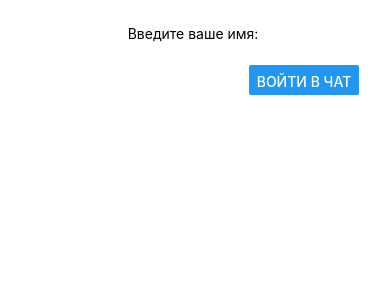
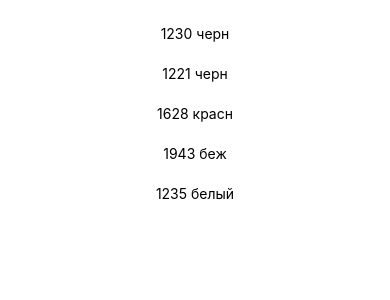
Before and after one commit to botwy/chat-erp-mobile, a React Native app: screen / in a window 390 px wide. Shown: the top 300 px of the page. Built offline with nearby package versions, Linux system fonts and the light colour scheme.

Commit message:
ProductsListActivity

```diff
--- a/App.js
+++ b/App.js
@@ -1,26 +1,22 @@
 import React, {Component} from 'react';
 import { StyleSheet, Text, View } from 'react-native';
-import NativeExample from './mobile_components/chat-module/App';
+import ErpApp from './mobile_components/erp-module/App';
 
 import { createStore, compose, applyMiddleware } from 'redux';
 import { Provider } from 'react-redux';
-import EventSystem from "./mobile_components/chat-module/EventSystem";
-import reducer from "./mobile_components/chat-module/reducer";
+import {initialStore} from "./mobile_components/erp-module/StoreTree";
 
-
+const reducer =(state)=>(state);
 
 const store = createStore(reducer
-    , {login:false, loginName: '', senderName: '', msgForSend:'', messages: null, exitFromChat: false}
+    , initialStore
 );
-
-//const store = createStore(reducer, {login:false, loginName: '', senderName: '', msgForSend:'', messages: null, exitFromChat: false});
-EventSystem.store = store;
 
 export default class App extends Component {
     render() {
         return (
             <Provider store={store}>
-            <NativeExample />
+            <ErpApp />
             </Provider>
         );
     }
--- a/mobile_components/erp-module/App.js
+++ b/mobile_components/erp-module/App.js
@@ -0,0 +1,23 @@
+/**
+ * Created by botwy 09.03.18
+ */
+import React, {Component} from 'react';
+import {View, Text, ScrollView} from 'react-native';
+import PropTypes from 'prop-types';
+import {connect} from "react-redux";
+import {activityList} from "./activity/activityList";
+
+class ErpApp extends Component {
+
+    render() {
+        console.log(this.props.activity);
+        const Activity =  activityList[this.props.activity];
+        return (
+           <Activity/>
+        );
+    }
+}
+
+export default connect(
+    store=>({activity:store.ui.activity||"default"})
+)(ErpApp);
--- a/mobile_components/erp-module/StoreTree.js
+++ b/mobile_components/erp-module/StoreTree.js
@@ -1,6 +1,44 @@
-export default initStore ={
-    entities: {},
+export const initialStore = {
+    entities: {
+        products: {
+            byId: {
+                1:{
+                    title: "1230 черн",
+                    buyPrice: 700,
+                    quantity: 3,
+                },
+                2:{
+                    title: "1221 черн",
+                    buyPrice: 300,
+                    quantity: 2,
+                },
+                3:{
+                    title: "1628 красн",
+                    buyPrice: 350,
+                    quantity: 5,
+                },
+                4:{
+                    title: "1943 беж",
+                    buyPrice: 650,
+                    quantity: 3,
+                },
+                5:{
+                    title: "1235 белый",
+                    buyPrice: 450,
+                    quantity: 1,
+                }
+            },
+            allIds:[1,2,3,4,5]
+        }
+    },
     ui: {
-
+        activity: "productsList",
+        elemOptions:{
+            byId:{
+               elemList:{
+                   link: true,
+               }
+            }
+        }
     }
-}
+};
--- /dev/null
+++ b/mobile_components/erp-module/StyleMobile.js
@@ -0,0 +1,20 @@
+import React from 'react';
+import {StyleSheet} from 'react-native';
+
+const style = StyleSheet.create({
+    column: {
+        display: 'flex',
+        flexDirection: 'column',
+        marginTop: 20
+    },
+    row: {
+        margin: 5,
+        height: 30,
+        display: 'flex',
+      //  flex: 1,
+        justifyContent: 'center',
+        flexDirection: 'row'
+    }
+});
+
+export default style;
--- /dev/null
+++ b/mobile_components/erp-module/activity/ProductsListActivity.js
@@ -0,0 +1,26 @@
+/**
+ * Created by botwy 09.03.18
+ */
+import React, {Component} from 'react';
+import {View, TouchableOpacity, Text, ScrollView} from 'react-native';
+import PropTypes from 'prop-types';
+import {connect} from "react-redux";
+import style from "../StyleMobile";
+
+const ProductsListActivity = (props) => (
+    <ScrollView style={style.column}>
+        {props.prodsList.allIds.map(
+            (value) =>  (
+                <View  key={value} style={style.row}><TouchableOpacity><Text>{props.prodsList.byId[value]["title"]}</Text></TouchableOpacity></View>
+            )
+        )}
+    </ScrollView>
+);
+
+export default connect (
+    store => ({
+        prodsList:store.entities.products,
+        uiOptions: store.ui.elemOptions
+    }),
+    {}
+)(ProductsListActivity);
--- /dev/null
+++ b/mobile_components/erp-module/activity/activityList.js
@@ -0,0 +1,8 @@
+import React, {Component} from 'react';
+import {View, Text} from "react-native";
+import ProductsListActivity from "./ProductsListActivity"
+
+export const activityList = {
+    default: () => (<View><Text>Activity is not defined</Text></View>),
+    productsList: () => (<ProductsListActivity/>)
+}
```
